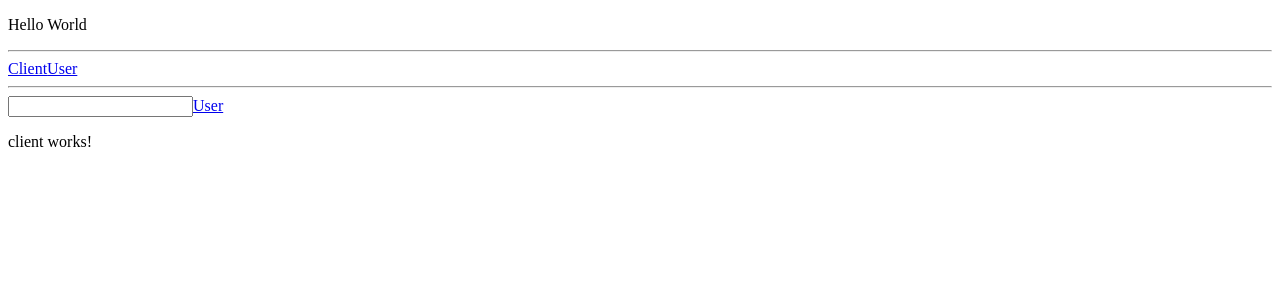
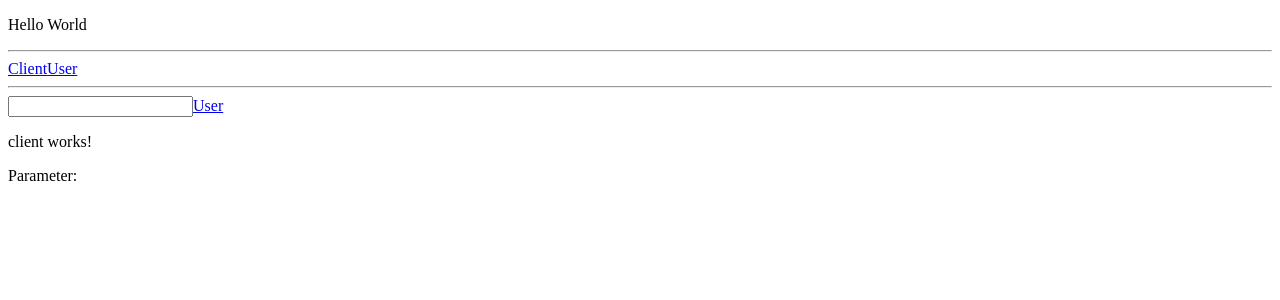
Before and after one commit to jennyEckstein/Udemy_AngularJS_Tutorial, an Angular app in the folder first-app/: page /client in a window 1280 px wide. Shown: the top 300 px of the page. Built offline with nearby package versions, Linux system fonts and the light colour scheme.

Commit message:
feat: extracting query parameters

```diff
--- a/first-app/src/app/app.component.html
+++ b/first-app/src/app/app.component.html
@@ -5,4 +5,6 @@
 <hr>
 <input type="text" #id (input)="0">
 <a [routerLink]="['user', id.value]">User</a>
+
+
 <router-outlet></router-outlet>
--- a/first-app/src/app/app.component.ts
+++ b/first-app/src/app/app.component.ts
@@ -3,13 +3,17 @@ import { DatabindingComponent } from './databinding/databinding.component';
 import { LifecycleComponent } from './lifecycle.component';
 import { DirectivesComponent } from './directives/directives.component';
 import { routing } from './app.routes';
+import { ActivatedRoute } from '@angular/router';
+import { Subscription } from 'rxjs/Rx';
 
 @Component({
   selector: 'app-root',
   templateUrl: 'app.component.html'
 })
-export class AppComponent {
+export class AppComponent{
 	delete = false;
 	test = 'Starting Value';
 	boundValue = 1000;
+
+
 }
--- a/first-app/src/app/client/client.component.html
+++ b/first-app/src/app/client/client.component.html
@@ -1,3 +1,5 @@
 <p>
   client works!
 </p>
+
+<p>Parameter: {{param}}</p>
--- a/first-app/src/app/client/client.component.ts
+++ b/first-app/src/app/client/client.component.ts
@@ -1,14 +1,24 @@
-import { Component, OnInit } from '@angular/core';
+import { Component, OnDestroy } from '@angular/core';
+import { ActivatedRoute } from '@angular/router';
+import { Subscription } from 'rxjs/Rx';
 
 @Component({
   selector: 'app-client',
   templateUrl: './client.component.html'
 })
-export class ClientComponent implements OnInit {
+export class ClientComponent  implements OnDestroy{
+param: string;
+private subscription: Subscription;
 
-  constructor() { }
+ constructor(private activatedRoute: ActivatedRoute){
 
-  ngOnInit() {
-  }
+   this.subscription = activatedRoute.queryParams.subscribe(
+     (queryParam: any) => this.param = queryParam['analytics']
+     );
+ }
+
+ ngOnDestroy(){
+   this.subscription.unsubscribe();
+ }
 
 }
```
